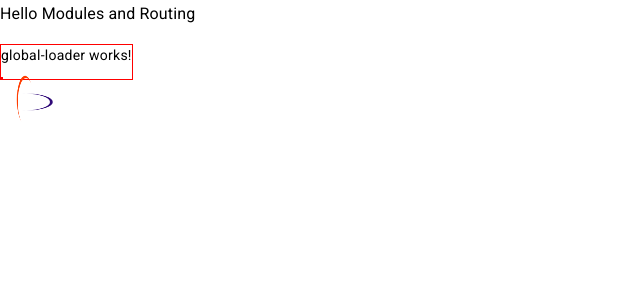
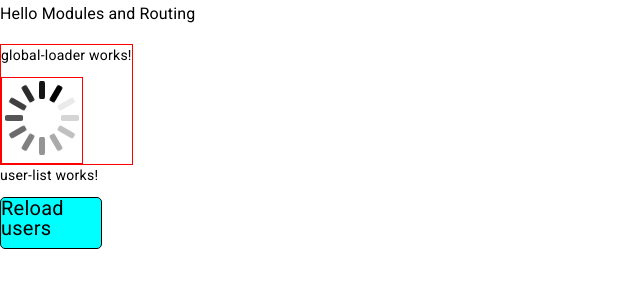
Before and after one commit to GeorgiIvanov800/angular, an Angular app in the folder Angular/05.Modules and Routing/my-app/: page / in a window 1280 px wide. Shown: the top 300 px of the page, without its empty margins (0-640 px from the left). Built offline with nearby package versions, Linux system fonts and the light colour scheme.

Commit message:
add user module

```diff
--- a/Angular/05.Modules and Routing/my-app/src/app/app.component.html
+++ b/Angular/05.Modules and Routing/my-app/src/app/app.component.html
@@ -1,3 +1,4 @@
 <h3>Hello Modules and Routing</h3>
 
 <app-global-loader />
+<app-user-list />
--- a/Angular/05.Modules and Routing/my-app/src/app/shared/spinner/spinner.component.css
+++ b/Angular/05.Modules and Routing/my-app/src/app/shared/spinner/spinner.component.css
@@ -1,72 +1,84 @@
-.loader {
-    transform: rotateZ(45deg);
-    perspective: 1000px;
-    border-radius: 50%;
-    width: 48px;
-    height: 48px;
-    color: #300a79;
+
+.lds-spinner,
+.lds-spinner div,
+.lds-spinner div:after {
+  box-sizing: border-box;
 }
-    .loader:before,
-    .loader:after {
-      content: '';
+.lds-spinner {
+  color: currentColor;
+  display: inline-block;
+  position: relative;
+  width: 80px;
+  height: 80px;
+}
+.lds-spinner div {
+  transform-origin: 40px 40px;
+  animation: lds-spinner 1.2s linear infinite;
+}
+.lds-spinner div:after {
+  content: " ";
   display: block;
   position: absolute;
-      top: 5;
-      left: 5;
-      width: inherit;
-      height: inherit;
-      border-radius: 50%;
-      transform: rotateX(70deg);
-      animation: 1s spin linear infinite;
+  top: 3.2px;
+  left: 36.8px;
+  width: 6.4px;
+  height: 17.6px;
+  border-radius: 20%;
+  background: currentColor;
 }
-    .loader:after {
-      color: #FF3D00;
-      transform: rotateY(70deg);
-      animation-delay: .4s;
+.lds-spinner div:nth-child(1) {
+  transform: rotate(0deg);
+  animation-delay: -1.1s;
 }
-
-  @keyframes rotate {
+.lds-spinner div:nth-child(2) {
+  transform: rotate(30deg);
+  animation-delay: -1s;
+}
+.lds-spinner div:nth-child(3) {
+  transform: rotate(60deg);
+  animation-delay: -0.9s;
+}
+.lds-spinner div:nth-child(4) {
+  transform: rotate(90deg);
+  animation-delay: -0.8s;
+}
+.lds-spinner div:nth-child(5) {
+  transform: rotate(120deg);
+  animation-delay: -0.7s;
+}
+.lds-spinner div:nth-child(6) {
+  transform: rotate(150deg);
+  animation-delay: -0.6s;
+}
+.lds-spinner div:nth-child(7) {
+  transform: rotate(180deg);
+  animation-delay: -0.5s;
+}
+.lds-spinner div:nth-child(8) {
+  transform: rotate(210deg);
+  animation-delay: -0.4s;
+}
+.lds-spinner div:nth-child(9) {
+  transform: rotate(240deg);
+  animation-delay: -0.3s;
+}
+.lds-spinner div:nth-child(10) {
+  transform: rotate(270deg);
+  animation-delay: -0.2s;
+}
+.lds-spinner div:nth-child(11) {
+  transform: rotate(300deg);
+  animation-delay: -0.1s;
+}
+.lds-spinner div:nth-child(12) {
+  transform: rotate(330deg);
+  animation-delay: 0s;
+}
+@keyframes lds-spinner {
   0% {
-      transform: translate(-50%, -50%) rotateZ(0deg);
+    opacity: 1;
   }
   100% {
-      transform: translate(-50%, -50%) rotateZ(360deg);
+    opacity: 0;
   }
 }
-
-  @keyframes rotateccw {
-    0% {
-      transform: translate(-50%, -50%) rotate(0deg);
-    }
-    100% {
-      transform: translate(-50%, -50%) rotate(-360deg);
-    }
-  }
-
-  @keyframes spin {
-    0%,
-    100% {
-      box-shadow: .2em 0px 0 0px currentcolor;
-    }
-    12% {
-      box-shadow: .2em .2em 0 0 currentcolor;
-    }
-    25% {
-      box-shadow: 0 .2em 0 0px currentcolor;
-    }
-    37% {
-      box-shadow: -.2em .2em 0 0 currentcolor;
-    }
-    50% {
-      box-shadow: -.2em 0 0 0 currentcolor;
-    }
-    62% {
-      box-shadow: -.2em -.2em 0 0 currentcolor;
-    }
-    75% {
-      box-shadow: 0px -.2em 0 0 currentcolor;
-    }
-    87% {
-      box-shadow: .2em -.2em 0 0 currentcolor;
-    }
-  }
--- a/Angular/05.Modules and Routing/my-app/src/app/shared/spinner/spinner.component.html
+++ b/Angular/05.Modules and Routing/my-app/src/app/shared/spinner/spinner.component.html
@@ -1 +1,14 @@
-<span class="loader"></span>
+<div class="lds-spinner">
+  <div></div>
+  <div></div>
+  <div></div>
+  <div></div>
+  <div></div>
+  <div></div>
+  <div></div>
+  <div></div>
+  <div></div>
+  <div></div>
+  <div></div>
+  <div></div>
+</div>
--- /dev/null
+++ b/Angular/05.Modules and Routing/my-app/src/app/user/user-list/user-list.component.css
@@ -0,0 +1,14 @@
+.btn {
+    width: 100px;
+    height: 50px;
+    border-radius: 5px;
+    border: 1px solid black;
+    background-color: aqua;
+    font-size: 20px;
+}
+
+.btn:hover{
+background-color: blueviolet;
+color: white;
+cursor: pointer;
+}
--- /dev/null
+++ b/Angular/05.Modules and Routing/my-app/src/app/user/user-list/user-list.component.html
@@ -0,0 +1,6 @@
+<p>user-list works!</p>
+
+<div class="btn" (click)="fetchUsers()">
+  <span *ngIf="!isLoading">Reload users</span>
+  <app-spinner *ngIf="isLoading" />
+</div>
--- /dev/null
+++ b/Angular/05.Modules and Routing/my-app/src/app/user/user-list/user-list.component.ts
@@ -0,0 +1,18 @@
+import { Component } from '@angular/core';
+
+@Component({
+  selector: 'app-user-list',
+  templateUrl: './user-list.component.html',
+  styleUrls: ['./user-list.component.css'],
+})
+export class UserListComponent {
+  isLoading: boolean = false;
+
+  fetchUsers() {
+    this.isLoading = true;
+
+    setTimeout(() => {
+      this.isLoading = false;
+    }, 3000);
+  }
+}
```
Also changed, not shown: Angular/05.Modules and Routing/my-app/src/app/app.module.ts (+8 -1 lines), Angular/05.Modules and Routing/my-app/src/app/user/user.module.ts (added, +11 -0 lines), 1 other file (tests, documents, lock files or other folders). Lines whose indentation alone changed are shown as unchanged.
